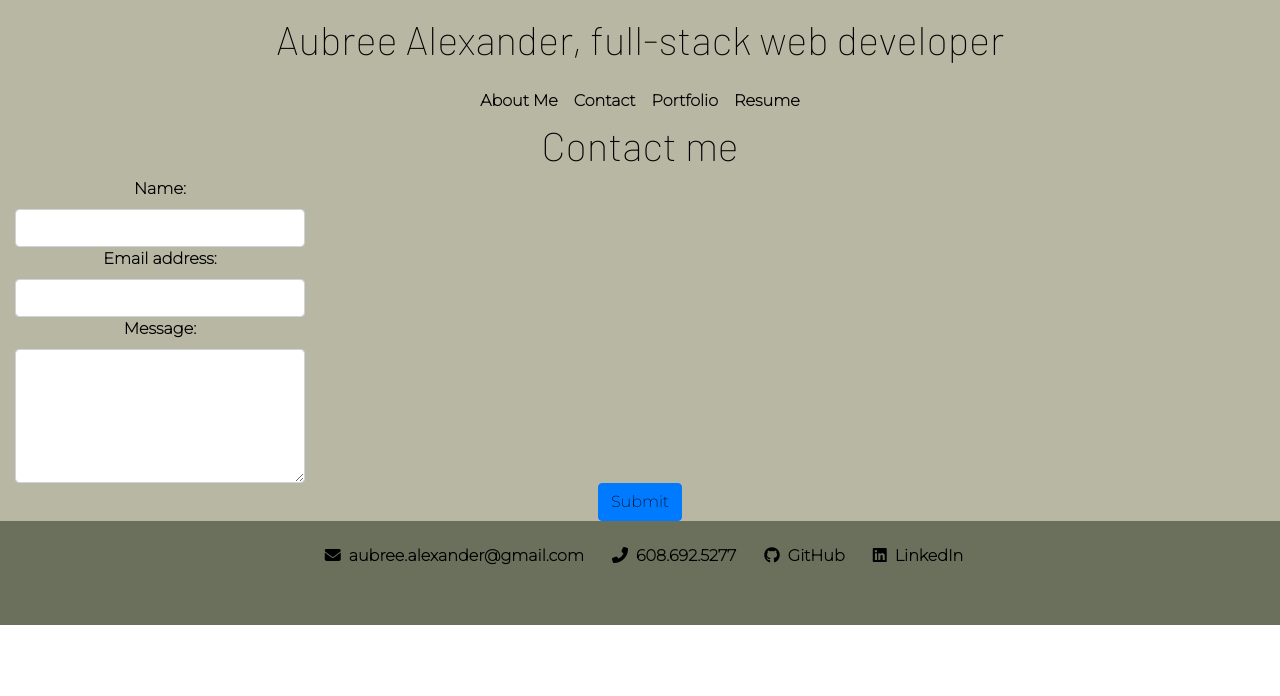
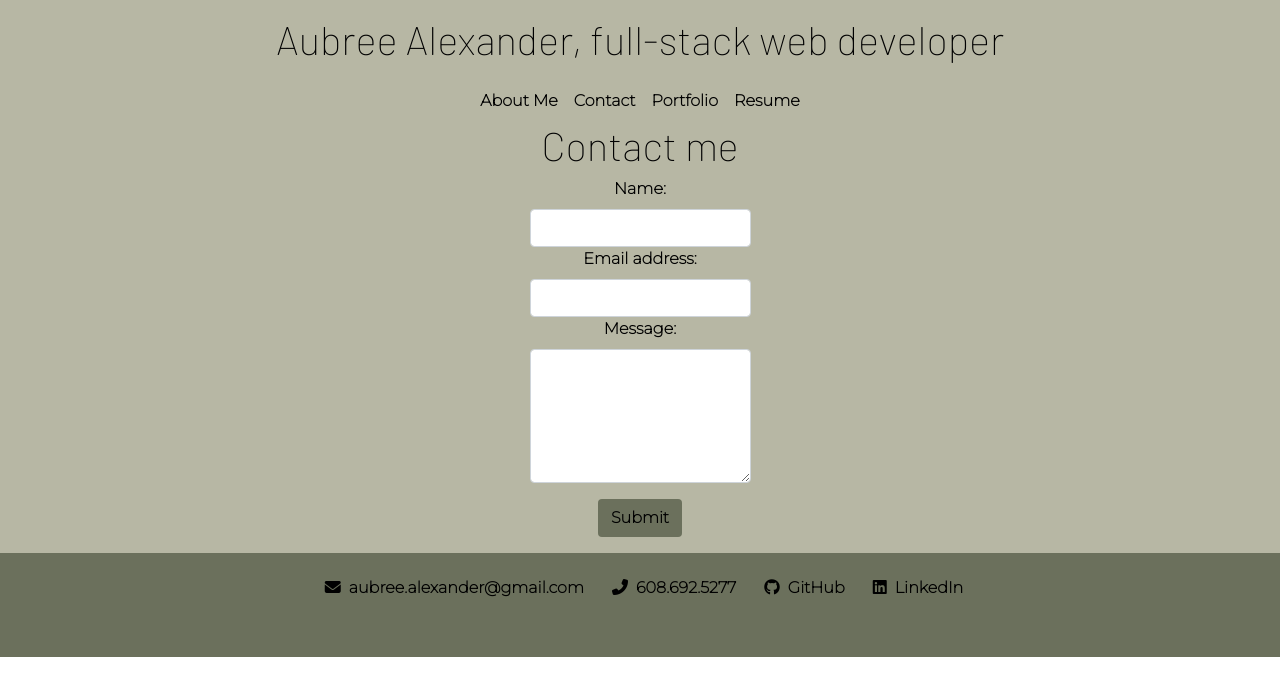
Before and after one commit to aubree-alexander/aubree-alexander-react-portfolio, a React (Create React App) app: page /contact in a window 1280 px wide. Shown: the top 696 px of the page. Built offline with nearby package versions, Linux system fonts and the light colour scheme.

Commit message:
center contact form

```diff
--- a/src/components/contact.js
+++ b/src/components/contact.js
@@ -40,25 +40,31 @@ function Contact() {
 
     return (
         <section className='text-center' id='contact-form'>
+
             <h1 id='contact-me-text'>Contact me</h1>
-            <form id='contact-form' onSubmit={handleFormSubmit} className='fade-in-text'>
-                <div className='col-md-3'>
+
+            <div id='form'>
+                <form onSubmit={handleFormSubmit} className='fade-in-text'>
+                    <div>
                         <label className='form-label'>Name:</label>
                         <input type="text" class='form-control' name="name" defaultValue={name} onBlur={handleChange} />
                     </div>
-                <div className='col-md-3'>
+                    <div>
                         <label className='form-label'>Email address:</label>
                         <input type="email" class='form-control' name="email" defaultValue={email} onBlur={handleChange} />
                     </div>
-                <div className='col-md-3'>
+                    <div>
                         <label className='form-label'>Message:</label>
                         <textarea name="message" class='form-control' rows="5" defaultValue={message} onBlur={handleChange} />
                     </div>
+                    <div id='error-message'>
                         {errorMessage && (
                             <h3>{errorMessage}</h3>
                         )}
-                <button data-testid="button" type="submit" className='btn btn-primary'>Submit</button>
+                    </div>
+                    <button data-testid="button" type="submit" className='btn m-3' id='submitBtn'>Submit</button>
                 </form>
+            </div>
         </section>
   );
 }
--- a/src/components/project.js
+++ b/src/components/project.js
@@ -44,6 +44,7 @@ function Project() {
             <div className="small-tiles-1">
 
                     <div className="tile">
+
                         <div className='p-4'>
                             <h3 className='tile-text-background'>Tech Blog</h3>
                         </div>
--- a/src/style.css
+++ b/src/style.css
@@ -99,6 +99,7 @@ nav ul li a {
     border-bottom: 2px solid;
     padding: 8px;
 }
+
 
 /*my projects intro*/
 #my-projects {
@@ -237,6 +238,25 @@ nav ul li a {
     font-family: 'Barlow', sans-serif;
 }
 
+#form {
+    display: flex;
+    justify-content: center;
+    width: 50%;
+    margin-right: auto;
+    margin-left: auto;
+}
+
+#submitBtn {
+    background-color: var(--dark-green);
+    font-weight: bold;
+}
+
+#submitBtn:hover {
+    box-shadow: 5px 5px 5px rgba(0, 0, 0, .25);
+    transition: .5s ease;
+}
+
+
 /*Resume page*/
 
 #resume-page {
```
Lines whose indentation alone changed are shown as unchanged.
